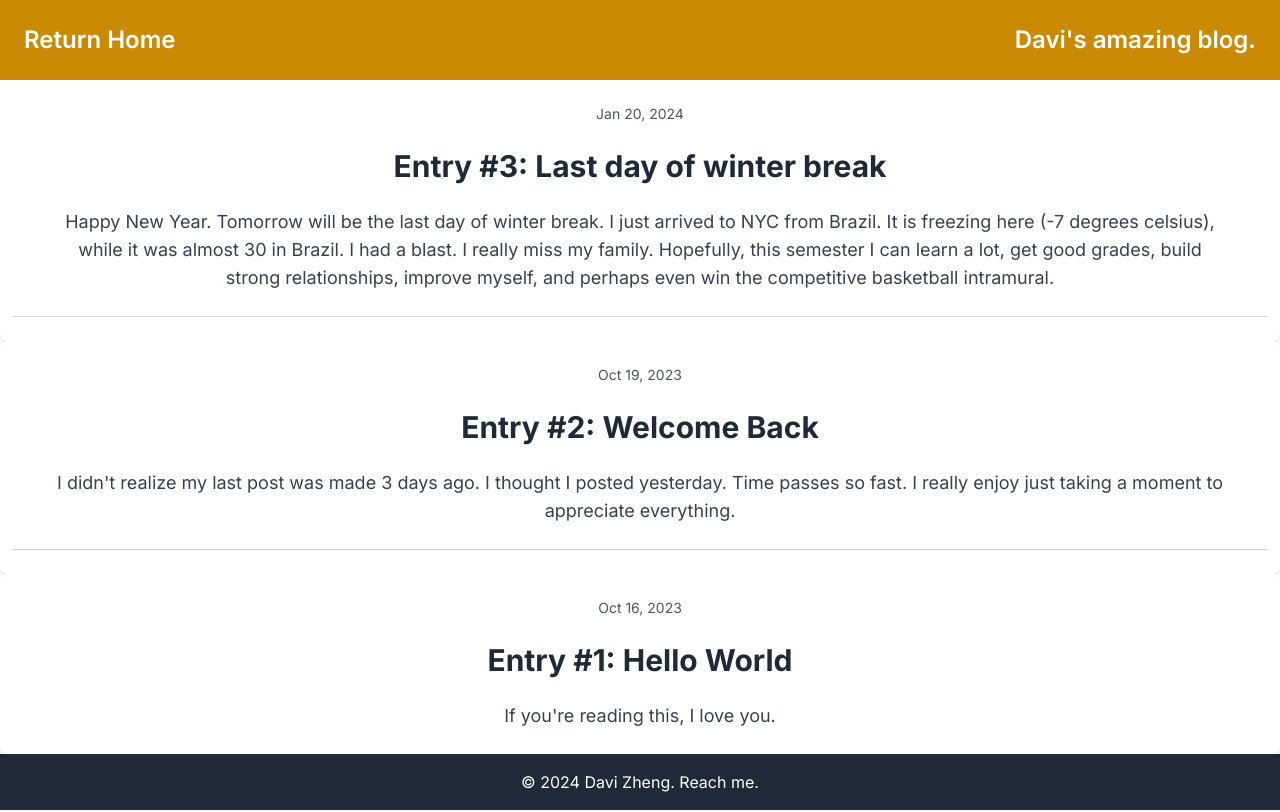
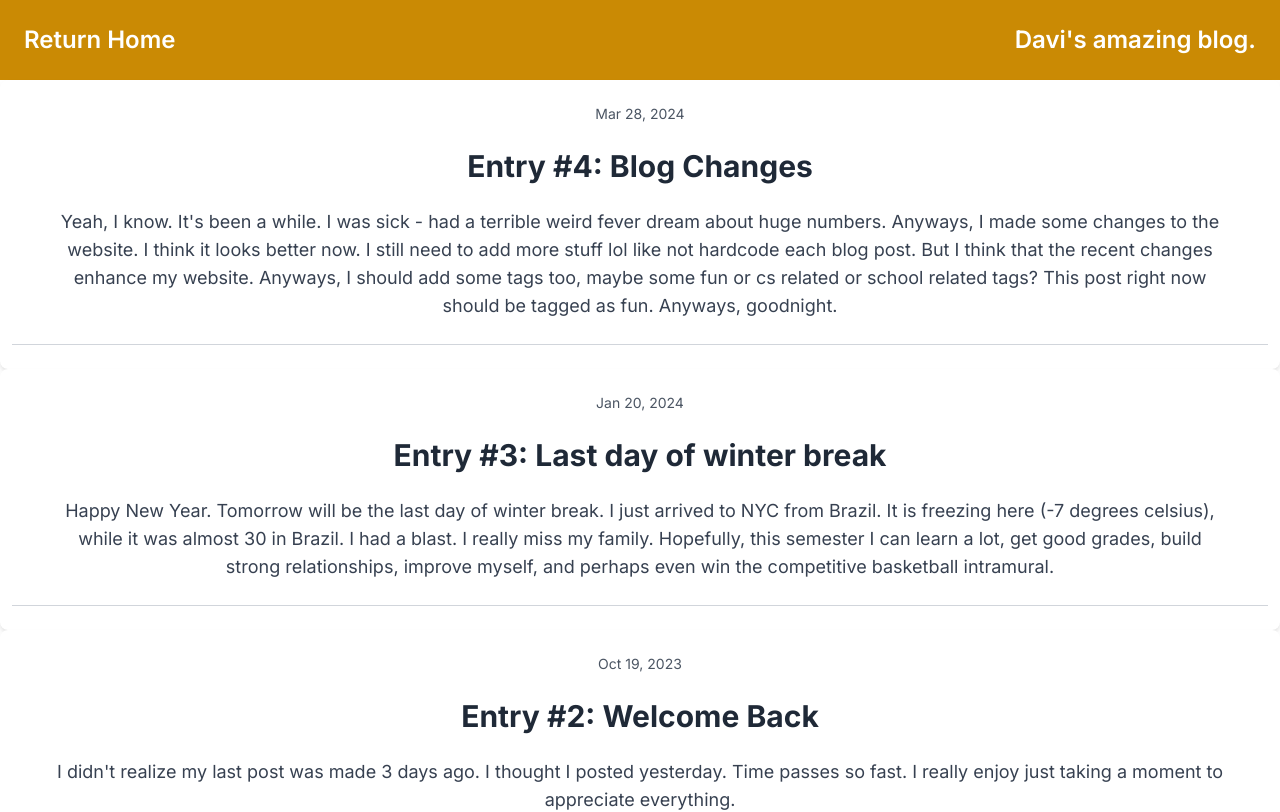
Before and after one commit to DaviZCodes/my-website-bento, a Next.js app: page /blog in a window 1280 px wide. Shown: the top 812 px of the page. Built offline with nearby package versions, Linux system fonts and the light colour scheme.

Commit message:
added blog post

```diff
--- a/src/app/blog/BlogPosts.tsx
+++ b/src/app/blog/BlogPosts.tsx
@@ -1,6 +1,23 @@
 export default function BlogPosts() {
   return (
     <div>
+      <div className="bg-white rounded-lg shadow-md py-6 pl-3 pr-3 text-center">
+        <div className="text-gray-600 text-sm">Mar 28, 2024</div>
+        <div className="text-3xl font-bold text-gray-800 my-6">
+          Entry #4: Blog Changes
+        </div>
+        <div className="text-gray-700 text-lg leading-7 lg:mx-10">
+          Yeah, I know. It's been a while. I was sick - had a terrible weird
+          fever dream about huge numbers. Anyways, I made some changes to the
+          website. I think it looks better now. I still need to add more stuff
+          lol like not hardcode each blog post. But I think that the recent
+          changes enhance my website. Anyways, I should add some tags too, maybe
+          some fun or cs related or school related tags? This post right now
+          should be tagged as fun. Anyways, goodnight.
+        </div>
+        <HorizontalLine />
+      </div>
+
       <div className="bg-white rounded-lg shadow-md py-6 pl-3 pr-3 text-center">
         <div className="text-gray-600 text-sm">Jan 20, 2024</div>
         <div className="text-3xl font-bold text-gray-800 my-6">
```
